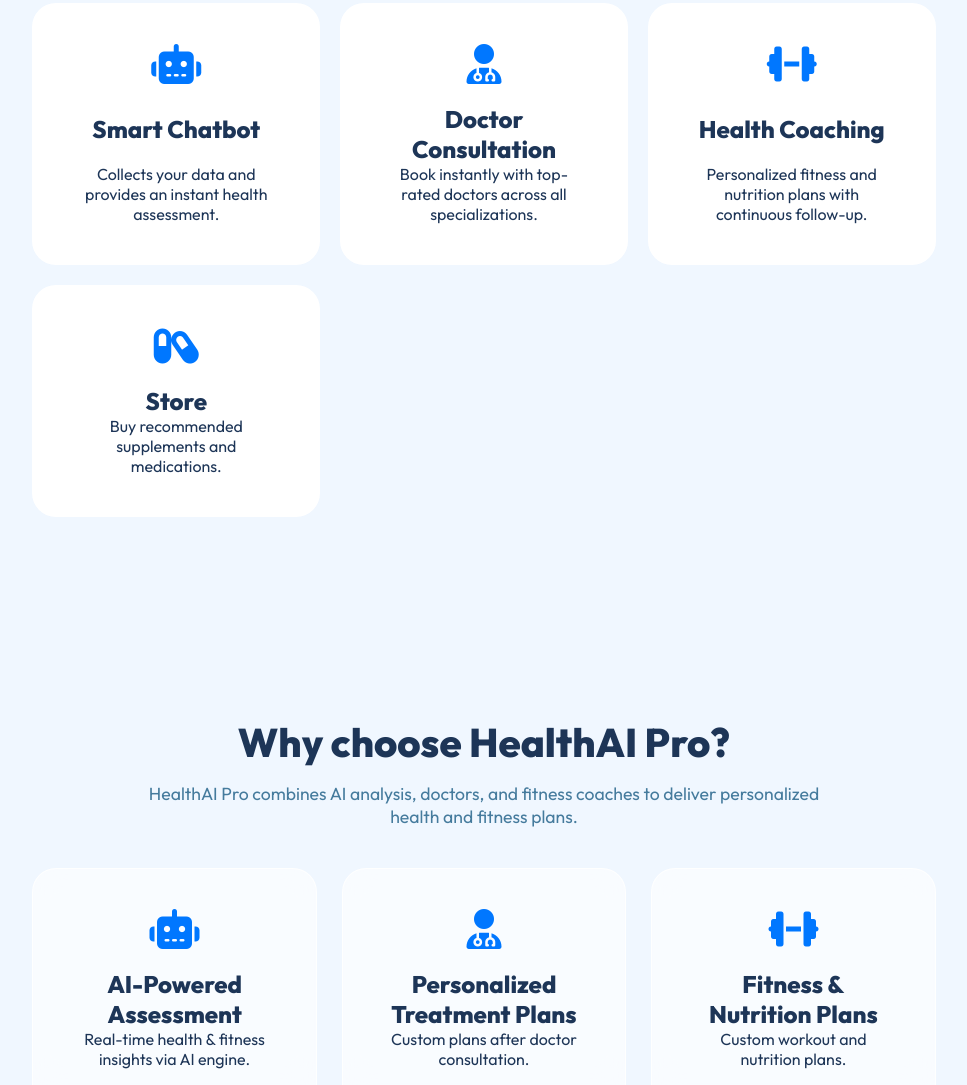
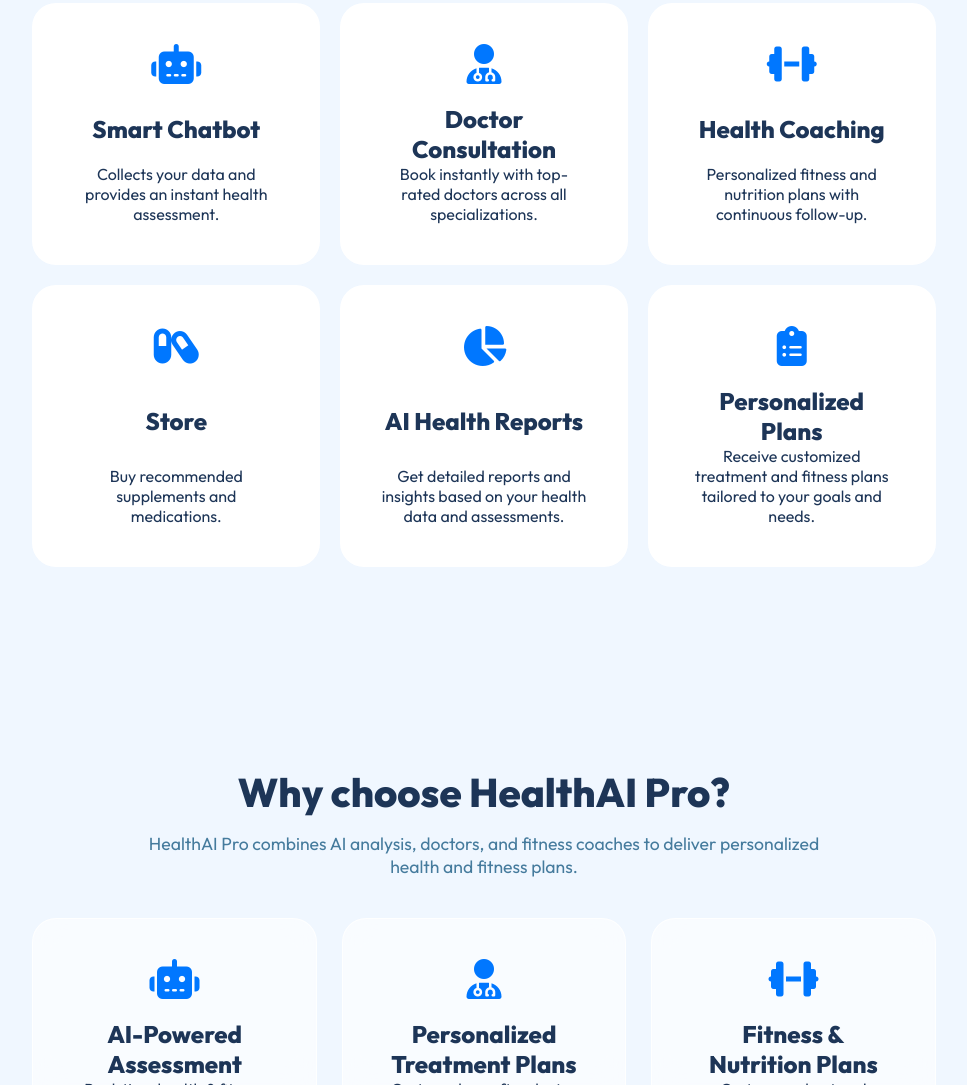
Before and after one commit to omaremad212/healthcare-, a website: page frontend/index.html in a window 1280 px wide. Shown: the part 1099-2184 px from the top of the page, without its empty margins (156-1123 px from the left). Drawn offline with Linux system fonts and the light colour scheme.

Commit message:
Add 2 new service cards: AI Health Reports and Personalized Plans

```diff
--- a/frontend/index.html
+++ b/frontend/index.html
@@ -914,6 +914,16 @@
         <i class="fa-solid fa-capsules"></i>
         <h3>Store</h3>
         <p>Buy recommended supplements and medications.</p>
+      </div>
+      <div class="glass-card" style="background: white;">
+        <i class="fa-solid fa-chart-pie"></i>
+        <h3>AI Health Reports</h3>
+        <p>Get detailed reports and insights based on your health data and assessments.</p>
+      </div>
+      <div class="glass-card" style="background: white;">
+        <i class="fa-solid fa-clipboard-list"></i>
+        <h3>Personalized Plans</h3>
+        <p>Receive customized treatment and fitness plans tailored to your goals and needs.</p>
       </div>
     </div>
   </section>
```
